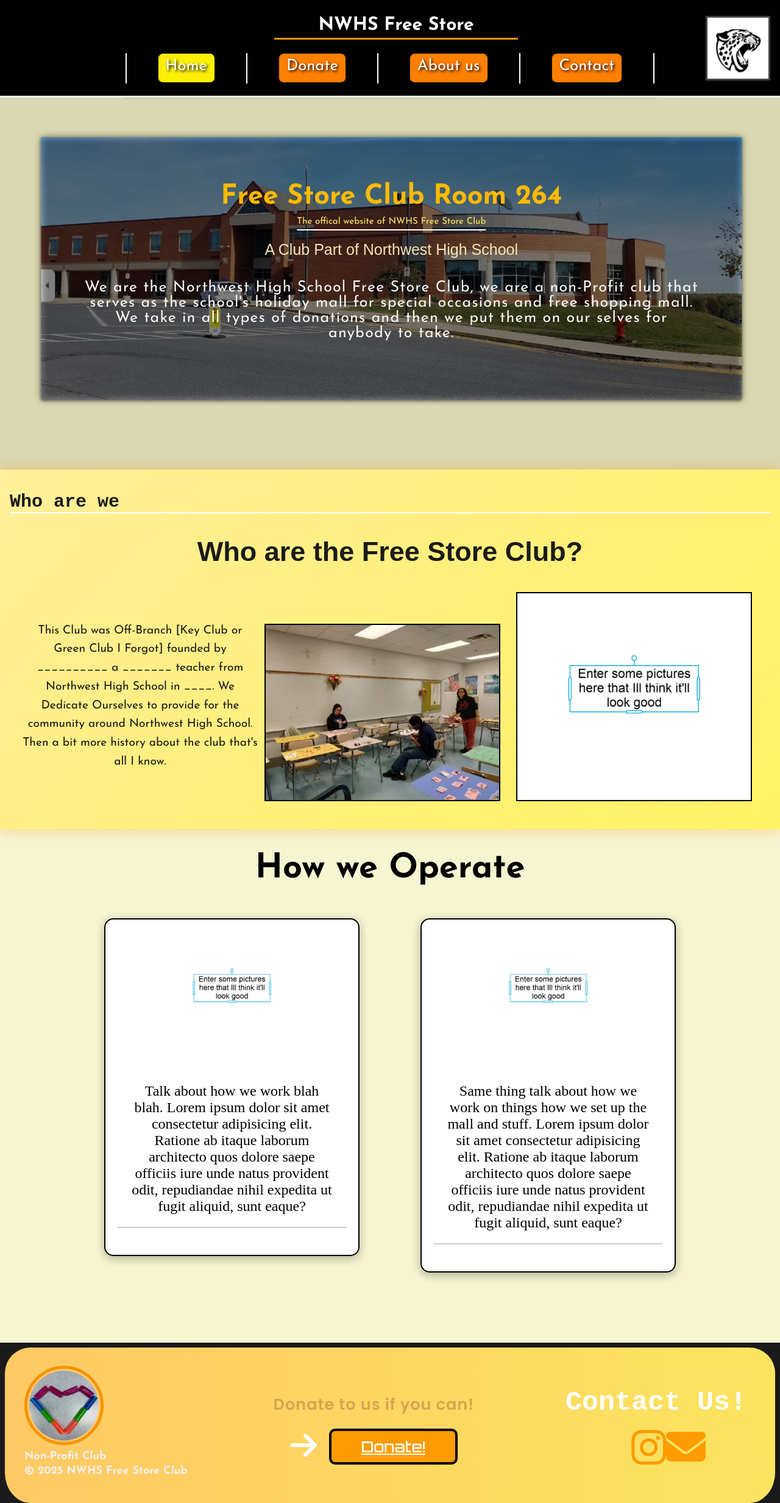
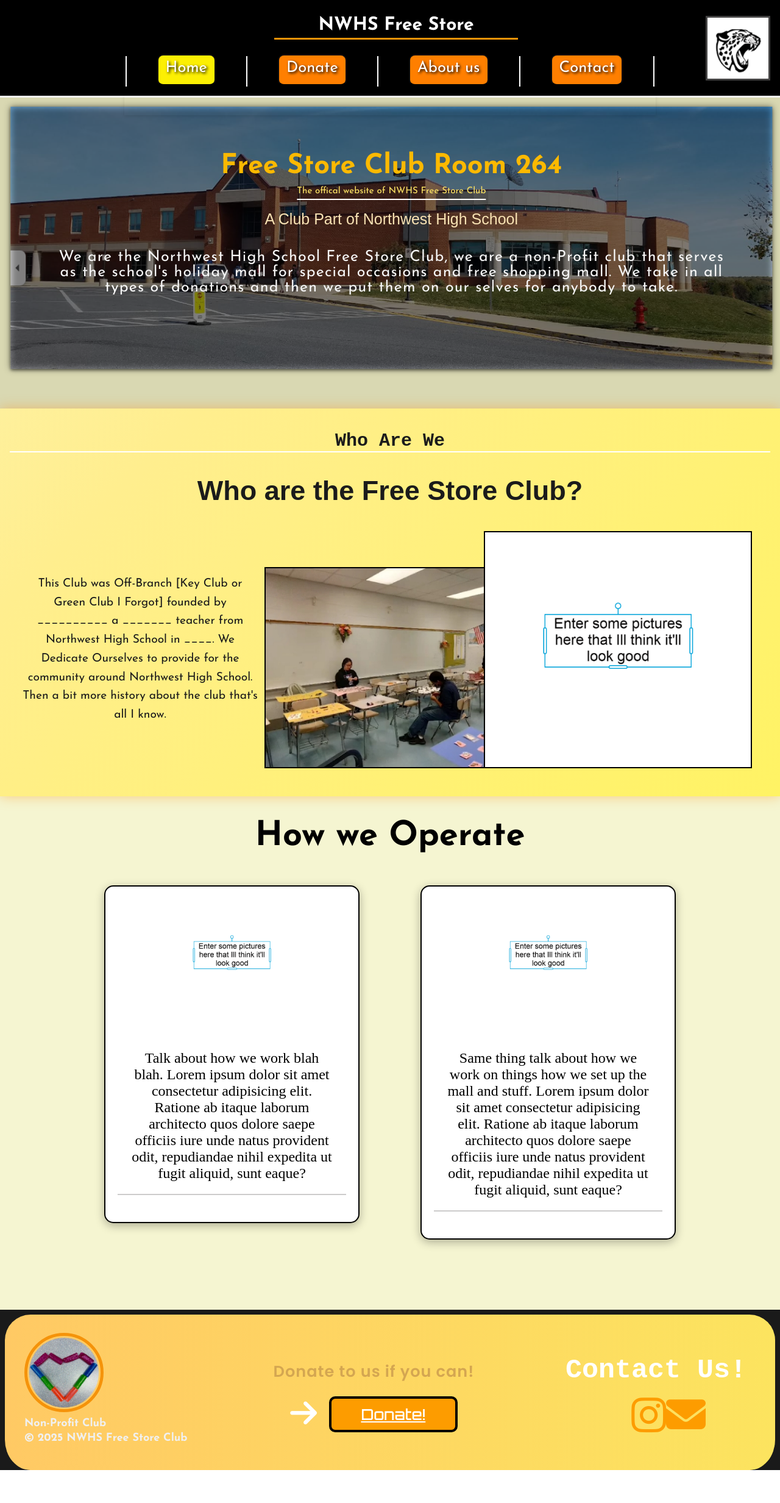
Before and after one commit to noobifyLol/Free-264-Project, a PHP site: page /index.html in a window 1280 px wide. Shown: the whole page at 61% size. After the commit the page ends 2411 px from the top, so only its background shows below. Run offline with PHP 8.4, Linux system fonts and the light colour scheme; some libraries are stand-ins or nearby versions.

Commit message:
more fixes ahhhhhhhdsahsdfsadsdasfda

```diff
--- a/divi.css
+++ b/divi.css
@@ -33,7 +33,6 @@
 
 #pg {
  display: flex;
-  gap: clamp(10px, 2vw, 30px); /* spacing between images */
   justify-content: center;
   align-items: flex-end;        /* staggered vertical alignment */
   padding: 10px;                /* optional padding inside the box */
@@ -41,6 +40,7 @@
   max-width: 800px;
   margin: 0 auto;
   flex-wrap: nowrap;            /* keep images side by side */
+  position : relative;
 }
 
 /* Images themselves */
@@ -54,8 +54,9 @@
 }
 #img1{
 align-items: flex-start;
-margin-left : auto;
   flex-shrink: 1;
+margin-right: -10%;
+
 }
 #img2 {
   align-items: flex-end;
--- a/index.html
+++ b/index.html
@@ -57,7 +57,7 @@
     </div>
     <div id = divi>
   <main>
-    <h1> Who are we</h1>
+    <h1> Who Are We</h1>
       <h2>Who are the Free Store Club?</h2>
     <div id = copy>
       <p> This Club was Off-Branch [Key Club or Green Club I Forgot] founded by __________ a _______ teacher from Northwest High School in ____. We Dedicate Ourselves to provide for the community around Northwest High School. Then a bit more history about the club that's all I know. </p>
--- a/media850.css
+++ b/media850.css
@@ -57,12 +57,10 @@
     border: 2px solid rgb(68, 67, 67);
   }
   .dropdown{
-    margin-right: auto;
+
   }
   .dropdown ul {
-
-      position: fixed; /* Changed from absolute to fixed for better mobile behavior */
-    top: 80px;         /* always flex for animation */
+    position: fixed; /* Changed from absolute to fixed for better mobile behavior */
     flex-direction: column;
     background: rgb(245, 146, 8);
     position: absolute;
@@ -71,12 +69,13 @@
     gap: 0;
     width: 100%;
     z-index: 5;
-    white-space: nowrap;
+    text-align: center;
     max-height: 0;               /* hidden initially */
     overflow: hidden;
     transition: max-height 0.4s ease;
     z-index: 3;
     transform: translateX(5px);
+    top : 70px;
 
   }
   .dropdown hr{
--- a/wes.css
+++ b/wes.css
@@ -3,7 +3,8 @@
 html, body {
   height: 100%;
   margin: 0;
-  background-color: rgb(255, 254, 209);
+  background-color: rgb(255, 254, 209)
+
 }
 /*just need to finish the divi picture and then the boxes for home and then just a nav bar on the side and then you're done you'll work on donate later */
 html::before {
@@ -42,11 +43,11 @@
 
 .Homesec1 {
   display : flex;
-  flex-wrap : nowrap;
+  flex-wrap: nowrap;
   background-color : rgb(0, 0, 0);
   background-size: cover;
   background-position: center;
-  height: 125px;
+   height : 125px;
   color: white;
   text-shadow: 2px 2px 4px black;
   background-repeat: no-repeat;
@@ -58,6 +59,7 @@
    justify-content: space-between;
      align-items: center;
      border-bottom : 3px solid rgb(249, 249, 249);
+     text-align: center;
 
 }
 
@@ -77,25 +79,22 @@
 
 }
 .dropdown a, hr{
-  transform: translateY(-10px);
+  transform: translateY(-35px);
 }
 .dropdown ul {
   display: flex;
   text-align: center;
   font-size: 30px;
   list-style-type: none;
-  margin: 0px -10px;
   white-space: nowrap;
   justify-content: space-between;
   padding: 2px;
   overflow: hidden;
   box-shadow: 0 2px 5px rgba(0, 0, 0, 0.1);
- min-width: 0px;
   margin-bottom: -120px;
   position :relative;
   z-index: 999;
   flex: 1 1 auto;
-  min-width: 0;
    list-style: none;
 overflow: visible; /* allow items to float without clipping */
 align-items: center;
@@ -107,6 +106,7 @@
   height: auto;            /* Keep aspect ratio */
   float : left;
   z-index: 2;
+  align-items: flex-end;
   transform: translateY(-59px);         /* Remove forced overlap */
   margin-left: auto;
   flex-shrink: 1;
@@ -124,7 +124,7 @@
   color: white;
   text-decoration: none;
   padding: 10px;
-
+  transform: translateY(-37px);
   display: block;
   margin : 0px clamp(15px,4vw,50px);
   font-family: 'Josefin Sans', 'Montserrat', Arial, sans-serif;
@@ -152,12 +152,9 @@
   margin-top: 50px;
   color: white;
   box-shadow: 0 0 20px rgba(255, 140, 0, 0.4);
-  overflow: hidden;
   margin-top : 50px;
-  color: white;
-  box-shadow: 0 0 20px rgba(255, 140, 0, 0.4);
-  overflow: hidden;
 
+  text-align: center;
   /* Combine animated gradient AND texture layers */
   background-image:
     linear-gradient(
@@ -198,7 +195,7 @@
   text-align: center;
   font-family: 'Josefin Sans', sans-serif;
   padding: 65px;
-  margin: 65px;
+  margin: 15px;
   min-height: 300px;
   background-image: url(/pictures/top.png);
   background-repeat: no-repeat;
@@ -297,7 +294,7 @@
   color: #f0f0f0;
   padding: 20px 20px;
   font-family: 'Josefin Sans', sans-serif;
-  overflow: hidden;
+  overflow: visible;
   margin-top : 100px;
 }
 /* Create custom border */
@@ -714,7 +711,7 @@
   background-color: rgb(252, 195, 110);
   color : rgb(52, 52, 52);
     box-shadow: 0 2px 5px rgba(0, 0, 0, 0.0);
-     transform: translateY(-15px);        /* makes it float up */
+     transform: translateY(-45px);        /* makes it float up */
   box-shadow: 0 5px 15px rgb(176, 131, 48); /* subtle shadow to enhance floating */
 }
 
```
